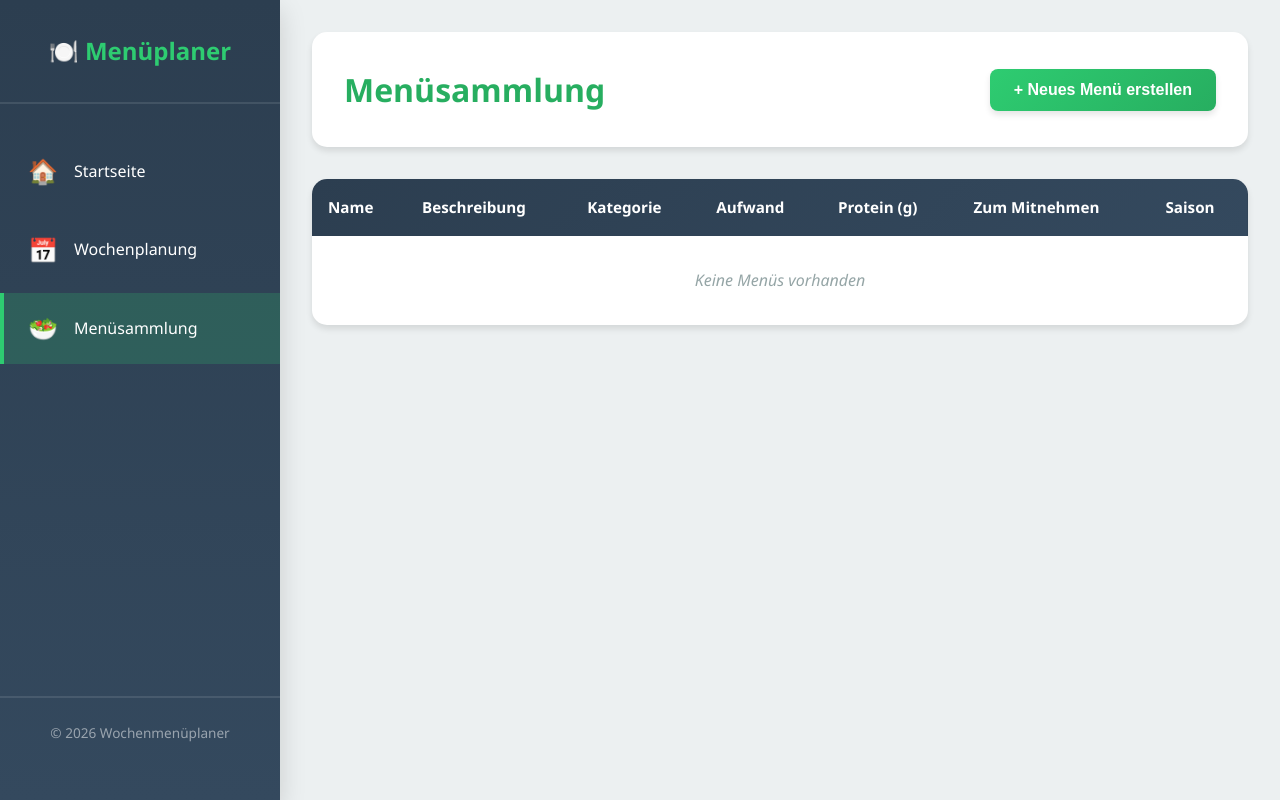
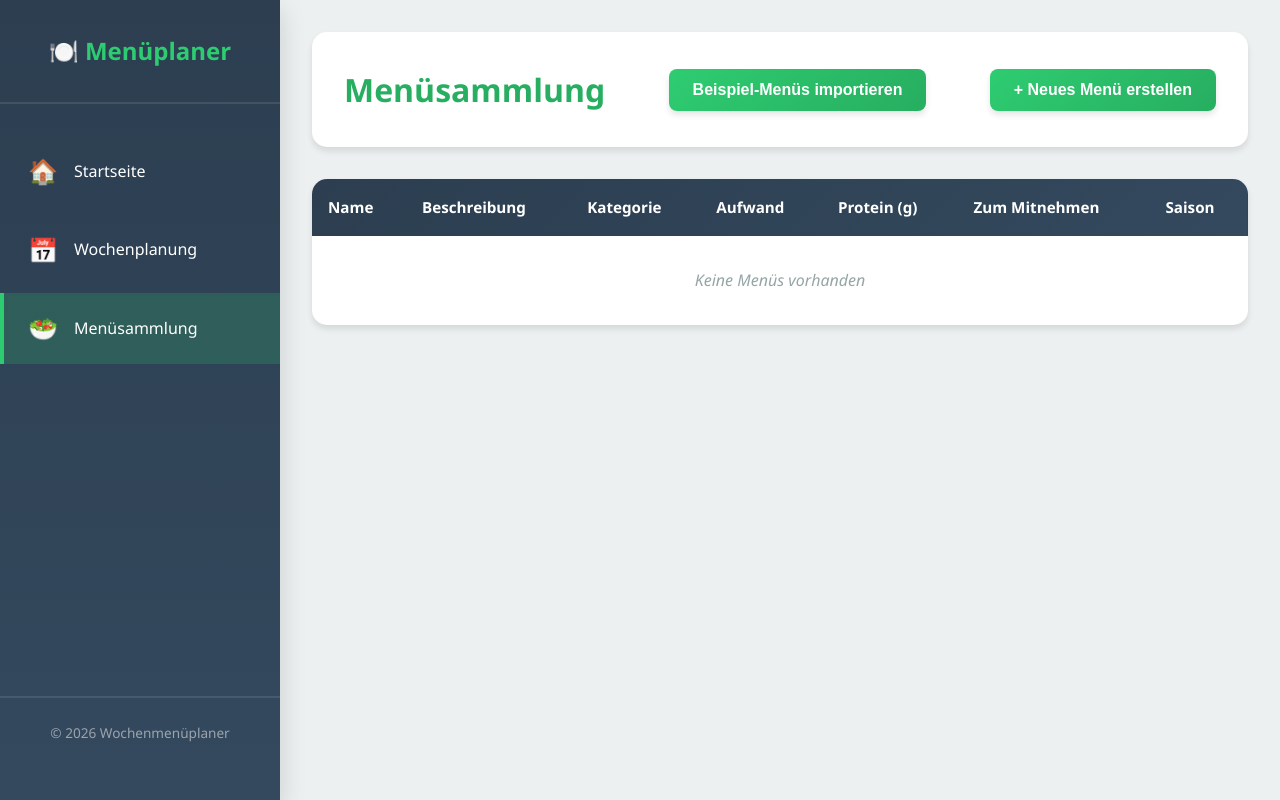
Before and after one commit to erich-teko/lap_project_menu_planner, a FastAPI app: page /menu-collection in a window 1280 px wide. Run offline with FastAPI, Linux system fonts and the light colour scheme.

Commit message:
Add button to menu collection page to import example menus
Writing the JS-function was supported by Copilot Agent Claude Sonnet 4.5

```diff
--- a/templates/menu_collection.html
+++ b/templates/menu_collection.html
@@ -4,6 +4,7 @@
 <div class="menu-collection-section">
     <div class="page-header">
         <h1>Menüsammlung</h1>
+        <button class="btn-primary" onclick="importExampleMenus()">Beispiel-Menüs importieren</button>
         <button class="btn-primary" onclick="openModal()">+ Neues Menü erstellen</button>
     </div>
 
@@ -189,5 +190,26 @@
             alert('Fehler beim Erstellen des Menüs: ' + error.message);
         }
     }
+
+    async function importExampleMenus() {
+        if (confirm('Möchten Sie die Beispiel-Menüs importieren? Bestehende Menüs bleiben erhalten.')) {
+            try {
+                const response = await fetch('/api/menus/import', {
+                    method: 'POST'
+                });
+
+                if (response.ok) {
+                    const result = await response.json();
+                    alert('Beispiel-Menüs erfolgreich importiert! Anzahl importierter Menüs: ' + result.imported_menus);
+                    location.reload();
+                } else {
+                    const error = await response.json();
+                    alert('Fehler beim Importieren der Beispiel-Menüs: ' + (error.detail || 'Unbekannter Fehler'));
+                }
+            } catch (error) {
+                alert('Fehler beim Importieren der Beispiel-Menüs: ' + error.message);
+            }
+        }
+    }
 </script>
 {% endblock %}
```
